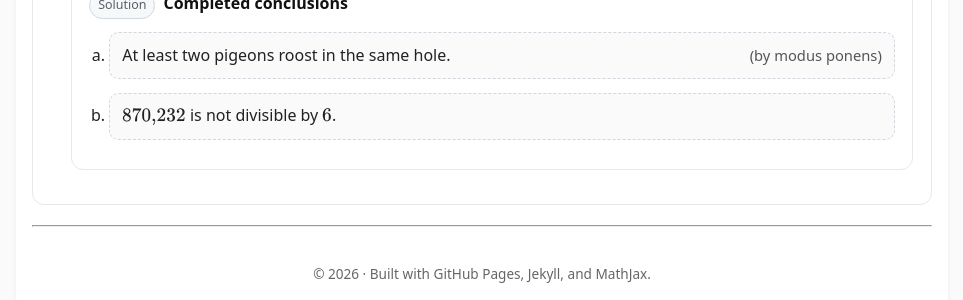
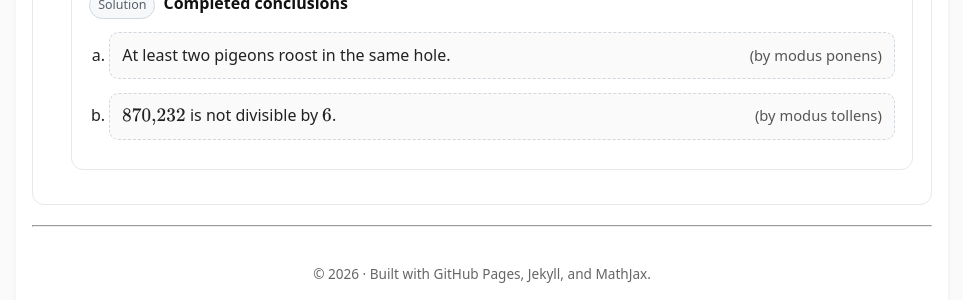
Before and after one commit to SaleemKamaludin/SaleemKamaludin.github.io, a Jekyll site: the page built from courses/comp1604/lecture-notes/lecture-01/index.md, in a window 1280 px wide and 900 px high, scrolled down 5139 px. Shown: the part 563-863 px from the top of the window, without its empty margins (158-1121 px from the left). Built offline with Jekyll 4.4.1, drawn with Linux system fonts in a browser that asks for light colours.

Commit message:
Update index.md

```diff
--- a/courses/comp1604/lecture-notes/lecture-01/index.md
+++ b/courses/comp1604/lecture-notes/lecture-01/index.md
@@ -1614,3 +1614,5 @@ It is instructive to verify that modus ponens is a valid argument form. Doing so
  <li>
  <div class="answer">
           <span>\(870{,}232\) is not divisible by \(6\).</span>
+ <span class="method">(by modus tollens)</span>
+        </div>
```
